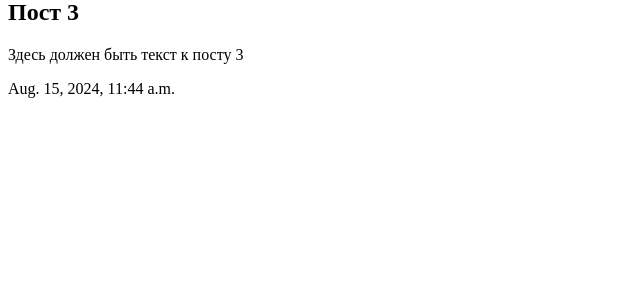
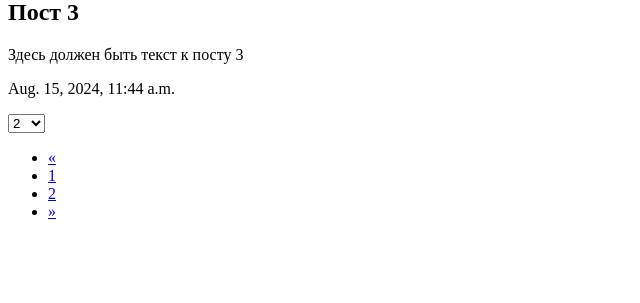
Before and after one commit to sofiamilich/PaginationOnDjango, a Django app: page / in a window 1280 px wide. Shown: the part 228-531 px from the top of the page, without its empty margins (0-640 px from the left). Run offline with Django 5.2, Linux system fonts and the light colour scheme; data comes from the database, SQL or seed files in the repository.

Commit message:
2. Пагинация на джанго. Внизу страницы + выпадающий вариант

```diff
--- a/mysite/templates/index.html
+++ b/mysite/templates/index.html
@@ -73,6 +73,18 @@
         </div>
     {% endfor %}
 </div>
+
+<!-- Включение файла page_size.html -->
+<div class="page-size">
+    {% include 'page_size.html' %}
+</div>
+
+<!-- Включение файла pagination.html -->
+<nav aria-label="Page navigation">
+    {% include 'pagination.html' %}
+</nav>
+
+
 </body>
 </html>
 
--- /dev/null
+++ b/mysite/templates/page_size.html
@@ -0,0 +1,20 @@
+<!DOCTYPE html>
+<html lang="en">
+<head>
+    <meta charset="UTF-8">
+    <title>Title</title>
+</head>
+<body>
+    <select id="page-size" onchange="changePageSize(this.value)">
+  <option value="2" {% if page_obj.paginator.per_page == 2 %}selected{% endif %}>2</option>
+  <option value="5" {% if page_obj.paginator.per_page == 5 %}selected{% endif %}>5</option>
+  <option value="10" {% if page_obj.paginator.per_page == 10 %}selected{% endif %}>10</option>
+</select>
+
+<script>
+  function changePageSize(size) {
+    window.location.href = "?page=1&per_page=" + size;
+  }
+</script>
+</body>
+</html>
--- /dev/null
+++ b/mysite/templates/pagination.html
@@ -0,0 +1,50 @@
+<!DOCTYPE html>
+<html lang="en">
+<head>
+    <meta charset="UTF-8">
+    <title>Шаблон пагинации</title>
+</head>
+<body>
+    <nav aria-label="Page navigation">
+  <ul class="pagination">
+    {% if page_obj.has_previous %}
+      <li class="page-item">
+        <a class="page-link" href="?page={{ page_obj.previous_page_number }}" aria-label="Previous">
+          <span aria-hidden="true">&laquo;</span>
+        </a>
+      </li>
+    {% else %}
+      <li class="page-item disabled">
+        <a class="page-link" href='#' aria-label="Previous">
+          <span aria-hidden="true">&laquo;</span>
+        </a>
+      </li>
+    {% endif %}
+    {% for i in page_obj.paginator.page_range %}
+      {% if page_obj.number == i %}
+        <li class="page-item active" aria-current="page">
+          <a class="page-link" href='#'>{{ i }}</a>
+        </li>
+      {% else %}
+        <li class="page-item">
+          <a class="page-link" href="?page={{ i }}">{{ i }}</a>
+        </li>
+      {% endif %}
+    {% endfor %}
+    {% if page_obj.has_next %}
+      <li class="page-item">
+        <a class="page-link" href="?page={{ page_obj.next_page_number }}" aria-label="Next">
+          <span aria-hidden="true">&raquo;</span>
+        </a>
+      </li>
+    {% else %}
+      <li class="page-item disabled">
+        <a class="page-link" href='#' aria-label="Next">
+          <span aria-hidden="true">&raquo;</span>
+        </a>
+      </li>
+    {% endif %}
+  </ul>
+</nav>
+</body>
+</html>
```
